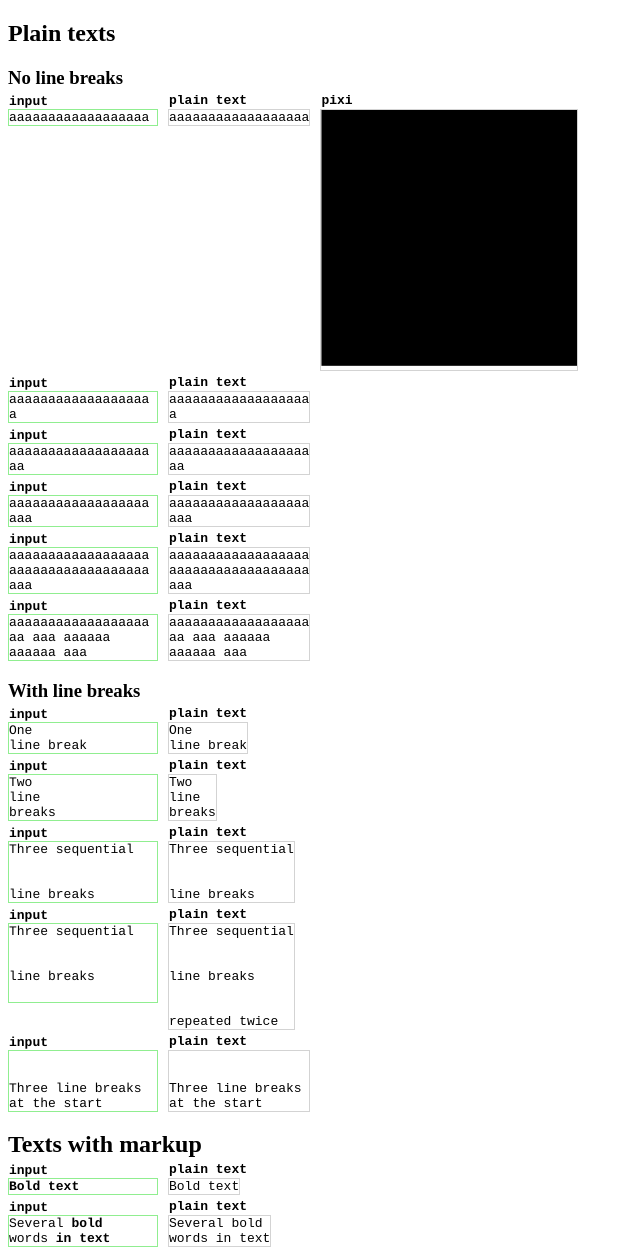
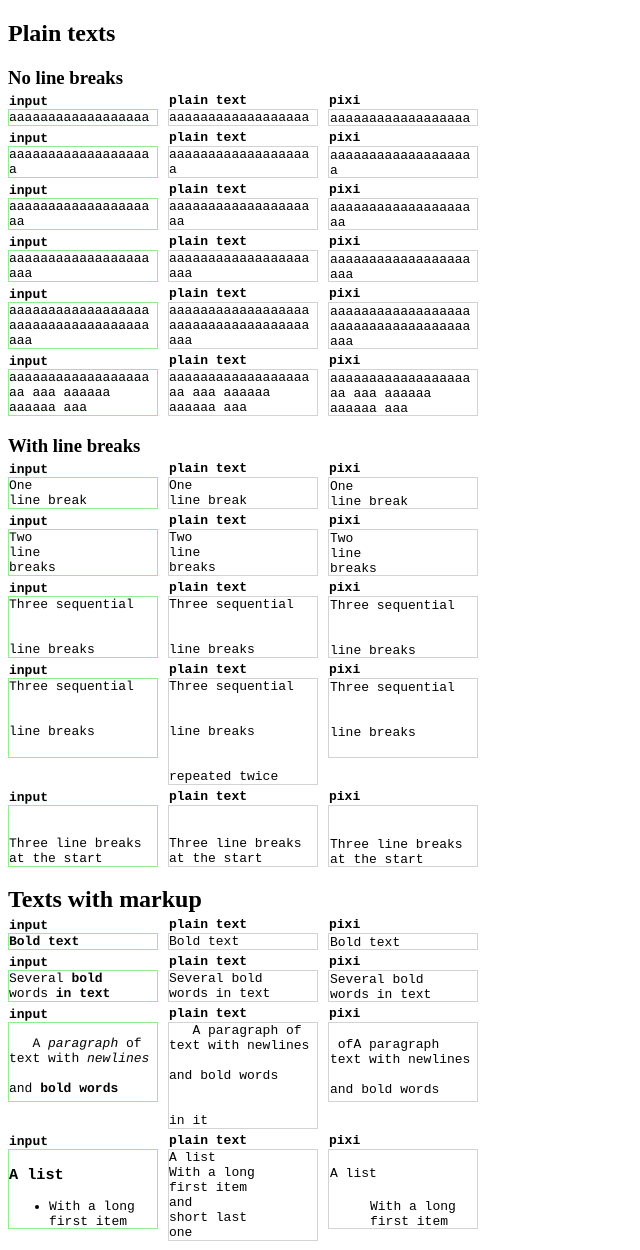
Before and after one commit to dvdvdmt/lines-of-rendered-text, a website built with Parcel: page src/index.html in a window 1280 px wide. Shown: the top 1250 px of the page, without its empty margins (0-640 px from the left). Built offline with nearby package versions, Linux system fonts and the light colour scheme.

Commit message:
Render plain text with Pixi

```diff
--- a/src/index.html
+++ b/src/index.html
@@ -27,30 +27,35 @@ aaaaaaaaaaaaaaaaaa</pre
 aaaaaaaaaaaaaaaaaaa</pre
       >
       <pre class="output output--plain-text">Plain text</pre>
+      <pre class="output output--pixi">PixiJS</pre>
     </section>
     <section class="example">
       <pre class="text text--small" contenteditable="true">
 aaaaaaaaaaaaaaaaaaaa</pre
       >
       <pre class="output output--plain-text">Plain text</pre>
+      <pre class="output output--pixi">PixiJS</pre>
     </section>
     <section class="example">
       <pre class="text text--small" contenteditable="true">
 aaaaaaaaaaaaaaaaaaaaa</pre
       >
       <pre class="output output--plain-text">Plain text</pre>
+      <pre class="output output--pixi">PixiJS</pre>
     </section>
     <section class="example">
       <pre class="text text--small" contenteditable="true">
 aaaaaaaaaaaaaaaaaaaaaaaaaaaaaaaaaaaaaaa</pre
       >
       <pre class="output output--plain-text">Plain text</pre>
+      <pre class="output output--pixi">PixiJS</pre>
     </section>
     <section class="example">
       <pre class="text text--small" contenteditable="true">
 aaaaaaaaaaaaaaaaaaaa aaa aaaaaa aaaaaa aaa</pre
       >
       <pre class="output output--plain-text">Plain text</pre>
+      <pre class="output output--pixi">PixiJS</pre>
     </section>
     <h3>With line breaks</h3>
     <section class="example">
@@ -58,6 +63,7 @@ aaaaaaaaaaaaaaaaaaaa aaa aaaaaa aaaaaa aaa</pre
       <pre class="text text--small" contenteditable="true">One
 line break</pre>
       <pre class="output output--plain-text">Plain text</pre>
+      <pre class="output output--pixi">PixiJS</pre>
     </section>
     <section class="example">
       <!-- prettier-ignore -->
@@ -65,6 +71,7 @@ line break</pre>
 line
 breaks</pre>
       <pre class="output output--plain-text">Plain text</pre>
+      <pre class="output output--pixi">PixiJS</pre>
     </section>
     <section class="example">
       <!-- prettier-ignore -->
@@ -73,6 +80,7 @@ breaks</pre>
 
 line breaks</pre>
       <pre class="output output--plain-text">Plain text</pre>
+      <pre class="output output--pixi">PixiJS</pre>
     </section>
     <section class="example">
       <!-- prettier-ignore -->
@@ -84,6 +92,7 @@ line breaks
 
 repeated twice</pre>
       <pre class="output output--plain-text">Plain text</pre>
+      <pre class="output output--pixi">PixiJS</pre>
     </section>
     <section class="example">
       <!-- prettier-ignore -->
@@ -92,17 +101,20 @@ repeated twice</pre>
 
 Three line breaks at the start</pre>
       <pre class="output output--plain-text">Plain text</pre>
+      <pre class="output output--pixi">PixiJS</pre>
     </section>
     <h2>Texts with markup</h2>
     <section class="example">
       <!-- prettier-ignore -->
       <div class="text text--small" contenteditable="true"><b>Bold text</b></div>
       <pre class="output output--plain-text">Plain text</pre>
+      <pre class="output output--pixi">PixiJS</pre>
     </section>
     <section class="example">
       <!-- prettier-ignore -->
       <div class="text text--small" contenteditable="true">Several <b>bold</b> words <b>in text</b></div>
       <pre class="output output--plain-text">Plain text</pre>
+      <pre class="output output--pixi">PixiJS</pre>
     </section>
     <section class="example">
       <!-- prettier-ignore -->
@@ -112,39 +124,46 @@ and <b>bold words</b>
 
 <b>in it</b></p></div>
       <pre class="output output--plain-text">Plain text</pre>
+      <pre class="output output--pixi">PixiJS</pre>
     </section>
     <section class="example">
       <!-- prettier-ignore -->
       <div class="text text--small" contenteditable="true"><h3>A list</h3><ul><li>With a long first item</li><li><b>and</b></li><li>short last one</li></ul></div>
       <pre class="output output--plain-text">Plain text</pre>
+      <pre class="output output--pixi">PixiJS</pre>
     </section>
     <h2>Hieroglyphic writing and other 2 byte characters</h2>
     <section class="example">
       <!-- prettier-ignore -->
       <div class="text text--small" contenteditable="true">Emojis: ♠️♥️♣️♦️0️⃣1️⃣2️⃣3️⃣4️⃣5️⃣6️⃣7️⃣8️⃣9️⃣🔟</div>
       <pre class="output output--plain-text">Plain text</pre>
+      <pre class="output output--pixi">PixiJS</pre>
     </section>
     <section class="example">
       <!-- prettier-ignore -->
       <div class="text text--small" contenteditable="true">Japanese: 驚いた彼は道を走っていった。</div>
       <pre class="output output--plain-text">Plain text</pre>
+      <pre class="output output--pixi">PixiJS</pre>
     </section>
     <section class="example">
       <!-- prettier-ignore -->
       <div class="text text--small" contenteditable="true">Korean: 가게에가셨어요?</div>
       <pre class="output output--plain-text">Plain text</pre>
+      <pre class="output output--pixi">PixiJS</pre>
     </section>
     <section class="example">
       <!-- prettier-ignore -->
       <div class="text text--small" contenteditable="true" dir='rtl'>Hebrew
 הוא אכל העוגה הוא אכל את העוגה</div>
       <pre class="output output--plain-text" dir="rtl">Plain text</pre>
+      <pre class="output output--pixi">PixiJS</pre>
     </section>
     <section class="example">
       <!-- prettier-ignore -->
       <div class="text text--small" contenteditable="true" dir='rtl'>Arabic
 عندما ذهبت إلى المكتبة</div>
       <pre class="output output--plain-text" dir="rtl">Plain text</pre>
+      <pre class="output output--pixi">PixiJS</pre>
     </section>
     <script src="index.ts"></script>
   </body>
--- a/src/index.scss
+++ b/src/index.scss
@@ -1,5 +1,9 @@
 * {
   box-sizing: border-box;
+}
+
+canvas {
+  display: block;
 }
 
 .text {
@@ -35,6 +39,7 @@
 }
 
 .output {
+  min-width: 150px;
   margin: 0;
   margin-left: 10px;
   border: 1px solid lightgrey;
--- a/src/index.ts
+++ b/src/index.ts
@@ -1,5 +1,6 @@
 import {textWithRenderedLineBreaks} from './text-with-rendered-line-breaks'
 import {PIXI} from './pixi.dev'
+import {textBlocks} from './text-blocks'
 
 window.onload = () => {
   Array.from(document.querySelectorAll<HTMLElement>('.example')).map(
@@ -29,9 +30,32 @@ function initExample($example: HTMLElement) {
 
   function renderRichText() {
     if ($pixiOut) {
-      const app = new PIXI.CanvasRenderer(256, 256)
       $pixiOut.textContent = ''
-      $pixiOut.appendChild(app.view)
+      const canvasSize = innerSizeOf($text)
+      const renderer = new PIXI.CanvasRenderer(
+        canvasSize.width,
+        canvasSize.height
+      )
+      $pixiOut.appendChild(renderer.view)
+      const stage = new PIXI.Stage(0xffffff)
+      const blocks = textBlocks($text)
+      blocks.forEach((block) => {
+        const text = new PIXI.LiveText(block.text, {
+          font: 'monospace',
+          size: 13,
+        })
+        text.x = block.x
+        text.y = block.y
+        stage.addChild(text)
+      })
+      renderer.render(stage)
     }
   }
 }
+
+function innerSizeOf(element: HTMLElement): {width: number; height: number} {
+  const rect = element.getBoundingClientRect()
+  const styles = window.getComputedStyle(element)
+  const border = Number.parseInt(styles.borderWidth, 10)
+  return {width: rect.width - 2 * border, height: rect.height - 2 * border}
+}
--- a/src/text-blocks.ts
+++ b/src/text-blocks.ts
@@ -36,6 +36,8 @@ function renderedTextBlocks(node: Text, root: HTMLElement): ITextBlock[] {
   return lines.map((line) => {
     const result = {
       text: line,
+      x: relativeRect.x,
+      y: relativeRect.y + lineNumber * lineHeight,
       bottom: relativeRect.y + lineHeight + lineNumber * lineHeight,
     }
     lineNumber += 1
@@ -116,7 +118,12 @@ function brTextBlockOf(node: HTMLBRElement, root: HTMLElement): ITextBlock {
     node.getBoundingClientRect(),
     root.getBoundingClientRect()
   )
-  return {text: '', bottom: relativeRect.bottom}
+  return {
+    text: '',
+    bottom: relativeRect.bottom,
+    x: relativeRect.x,
+    y: relativeRect.y,
+  }
 }
 
 function rectOfText(node: Text): DOMRect {
@@ -145,6 +152,8 @@ function rootRelativeRectOf(node: DOMRect, root: DOMRect): IRelativeRect {
 
 export interface ITextBlock {
   text: string
+  x: number
+  y: number
   bottom: number
 }
 
```
